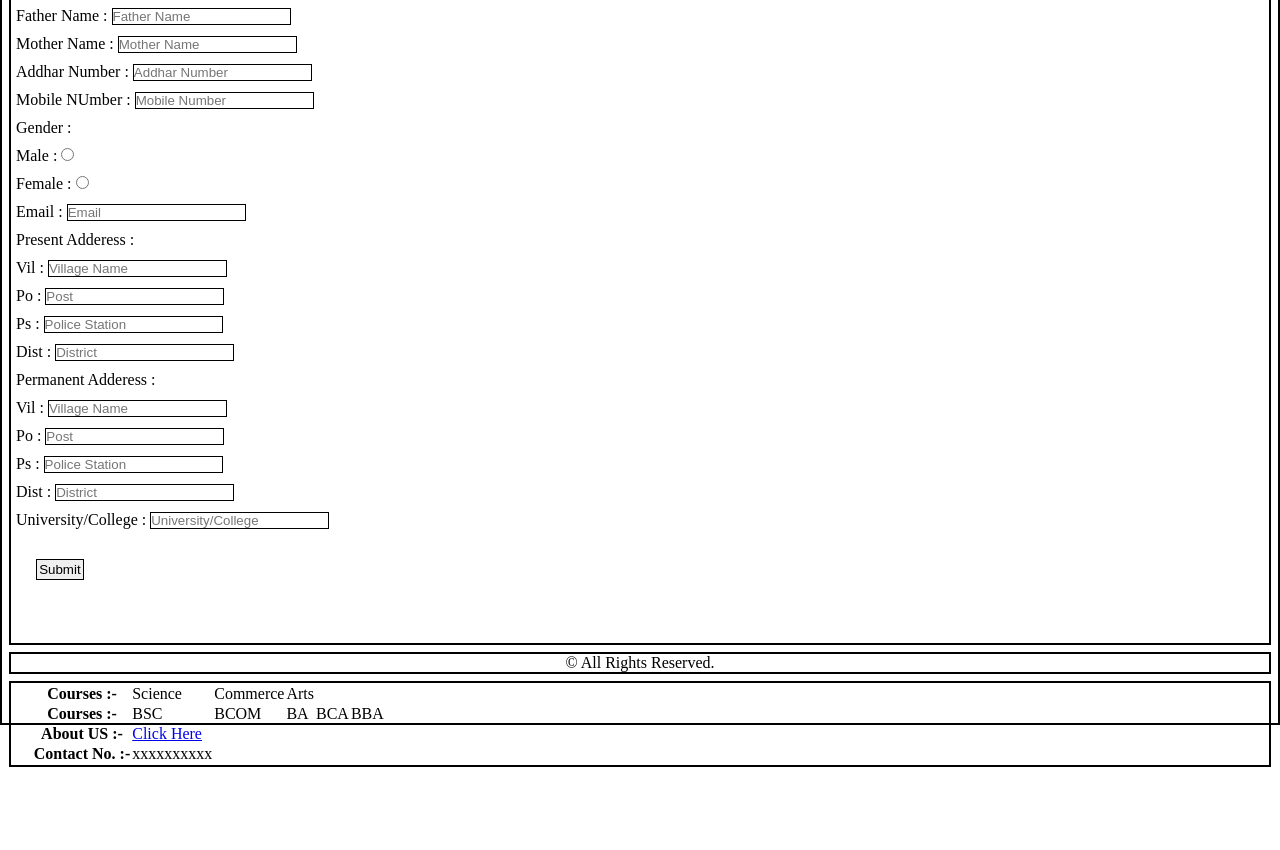
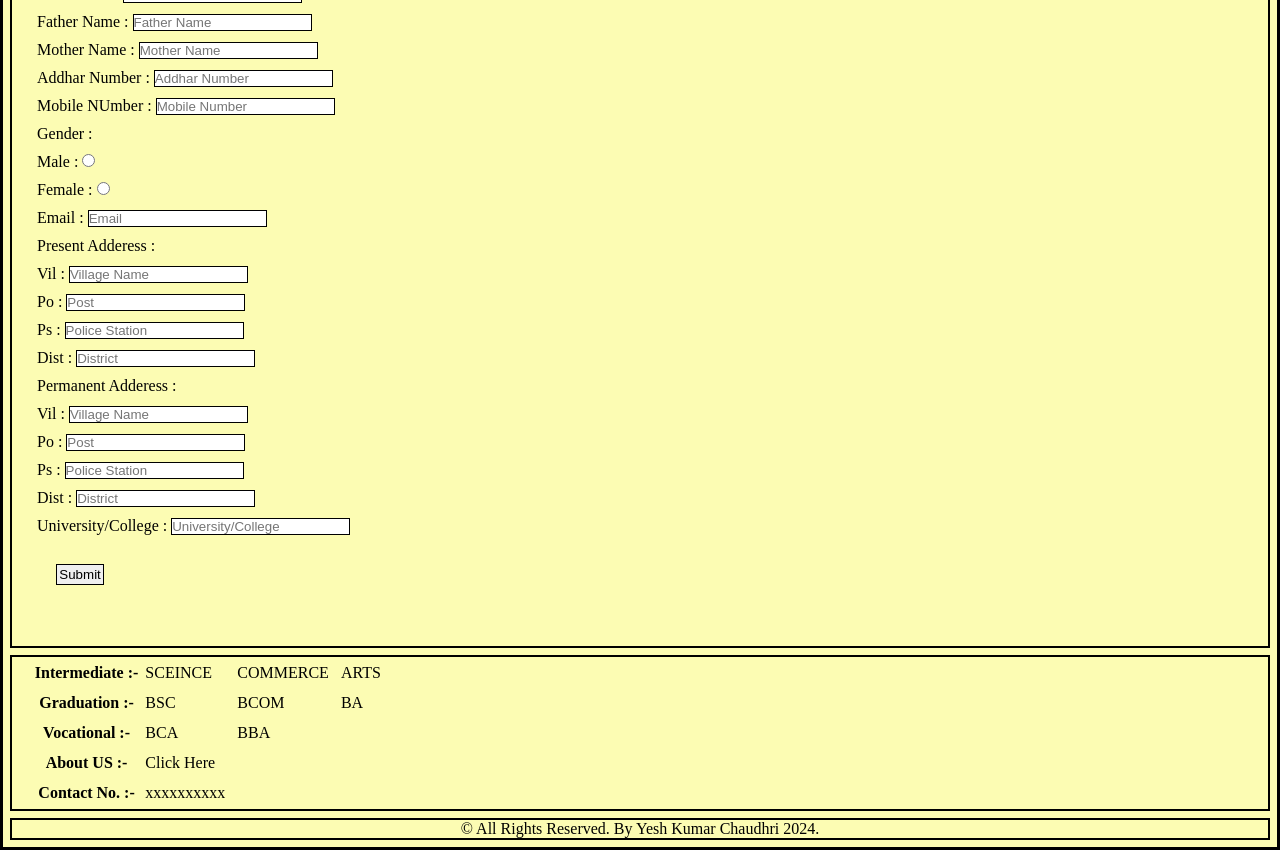
Before and after one commit to kushc225/Test, a plain HTML site: page form/index.html in a window 1280 px wide. Shown: the part 75-925 px from the top of the page. Before the commit the page ends 842 px from the top, so only its background shows below. Drawn offline with Linux system fonts and the light colour scheme.

Commit message:
Change background color and add alert box

```diff
--- a/form/index.html
+++ b/form/index.html
@@ -18,9 +18,10 @@
         }
 
         .container {
-            height: 100vh;
-            width: 100vw;
-            border: 2px solid black;
+            height: 100%;
+            width: 100%;
+            border: 3px solid black;
+            background-color: rgb(252, 252, 179);
         }
 
         #formpage {
@@ -28,6 +29,7 @@
             flex-direction: column;
             border: 2px solid black;
             margin: 5px;
+            padding: 5px 20px 0px 20px;
         }
 
         label {
@@ -61,19 +63,28 @@
             border: 2px solid black;
             margin: 5px;
         }
-        #about{
+
+        #about {
             display: flex;
             padding: 0rem 1rem;
             margin: 5px;
             border: 2px solid black;
         }
 
+        td {
+            padding: 3px;
+        }
+
+        a {
+            text-decoration: none;
+            color: black;
+        }
+
+        a:hover {
+            color: blue;
+        }
+
         @media (min-width:768px) {
-            .container {
-                height: 100vh;
-                width: 100vw;
-                border: 2px solid black;
-        }
 
             #formpage {
                 display: flex;
@@ -113,17 +124,32 @@
                 border: 2px solid black;
                 margin: 7px;
             }
-        #about{
+
+            #about {
                 display: flex;
                 padding: 0rem 1.3rem;
                 margin: 7px;
                 border: 2px solid black;
             }
+
+            td {
+                padding: 5px;
+            }
+        }
+
+        a {
+            text-decoration: none;
+            color: black;
+        }
+
+        a:hover {
+            color: blue;
         }
     </style>
 </head>
 
 <body>
+
     <div class="container">
 
         <div id="header">
@@ -212,33 +238,32 @@
 
         </div>
 
-        <div class="footertext">
-            <footer>
-                <p>&COPY; All Rights Reserved.</p>
-            </footer>
 
-        </div>
-            <table id="about">
+        <div id="about">
+
+            <table>
                 <tr>
-                    <th>Courses :-</th>
-                    <td>Science</td>
-                    <td>Commerce</td>
-                    <td>Arts</td>
+                    <th>Intermediate :-</th>
+                    <td><a href="#">SCEINCE</a></td>
+                    <td><a href="#">COMMERCE</a></td>
+                    <td><a href="#">ARTS</a></td>
 
                 </tr>
                 <tr>
-                    <th>Courses :-</th>
-                    <td>BSC</td>
-                    <td>BCOM</td>
-                    <td>BA</td>
-                    <td>BCA</td>
-                    <td>BBA</td>
-
+                    <th>Graduation :-</th>
+                    <td><a href="#">BSC</a></td>
+                    <td><a href="#">BCOM</a></td>
+                    <td><a href="#">BA</a></td>
+                </tr>
+                <tr>
+                    <th>Vocational :-</th>
+                    <td><a href="#">BCA</a></td>
+                    <td><a href="#">BBA</a></td>
                 </tr>
                 <tr>
                     <th>About US :-</th>
                     <td>
-                        <a href="#">Click Here</a>
+                        <a href="#" id="ftext">Click Here</a>
                     </td>
                 </tr>
                 <tr>
@@ -251,7 +276,29 @@
 
         </div>
 
-    <script></script>
+        <div class="footertext">
+            <footer>
+                <p>&COPY; All Rights Reserved. By Yesh Kumar Chaudhri 2024.</p>
+            </footer>
+
+        </div>
+
+    </div>
+
+    <script>
+
+        alert("Welcome");
+
+        document.getElementById('myButton').addEventListener("click", abc);
+        function abc() {
+            document.getElementById('myButton').style.color = "blue";
+        }
+        document.getElementById('ftext').addEventListener('click', aboutText);
+        function aboutText() {
+            document.getElementById('ftext').style.color = "blue";
+        }
+
+    </script>
 
 </body>
 
```
Also changed, not shown: frontPage/index2.html (added, +70 -0 lines). Lines whose indentation alone changed are shown as unchanged.
